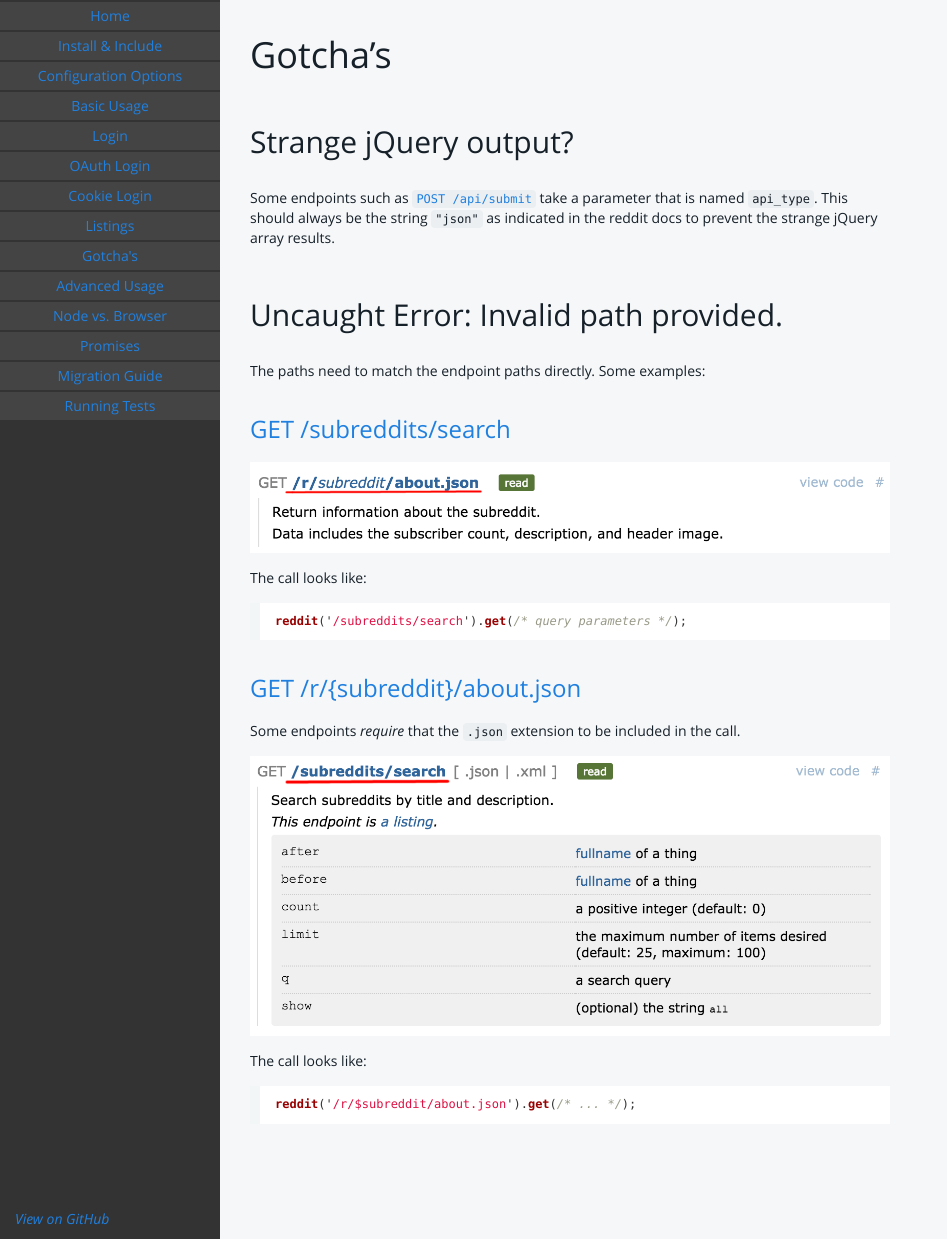
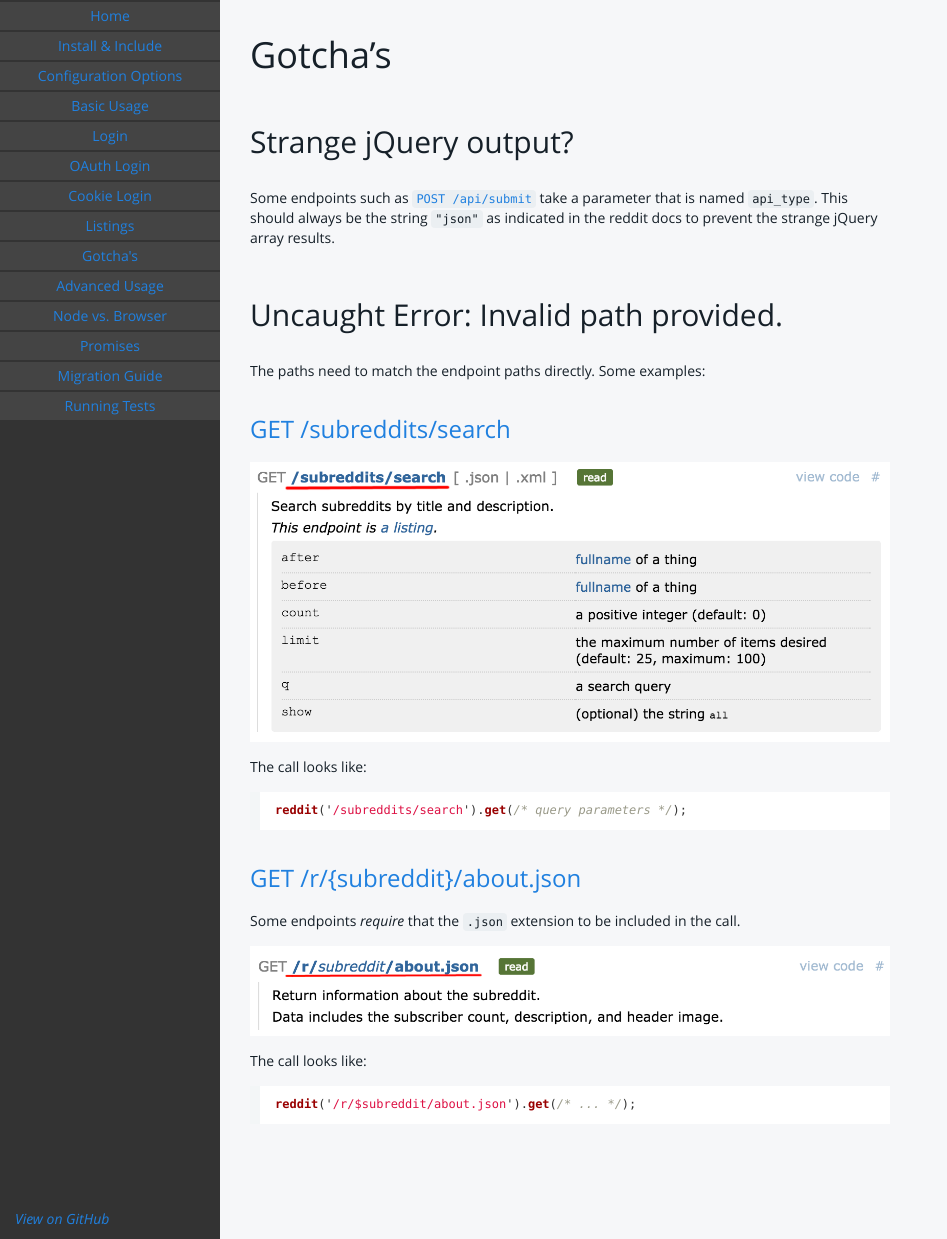
Before and after one commit to terryma/snoocore, a Jekyll site: the page built from gotchas.md, in a window 1280 px wide. Shown: the whole page, without its empty margins (0-947 px from the left). Built offline with Jekyll 4.4.1, drawn with Linux system fonts in a browser that asks for light colours; Markdown is read by kramdown in place of the engine named in the settings.

Commit message:
flipped images around

```diff
--- a/gotchas.md
+++ b/gotchas.md
@@ -16,7 +16,7 @@
 
 ### [GET /subreddits/search](https://www.reddit.com/dev/api#GET_subreddits_search)
 
-![Gotcha Invalid Path - GET /subreddits/search](/snoocore/i/gotcha_invalid_path_1.png)
+![Gotcha Invalid Path - GET /subreddits/search](/snoocore/i/gotcha_invalid_path_2.png)
 
 The call looks like:
 
@@ -28,7 +28,7 @@
 
 Some endpoints *require* that the `.json` extension to be included in the call.
 
-![Gotcha Invalid Path - GET /r/subreddit/about.json](/snoocore/i/gotcha_invalid_path_2.png)
+![Gotcha Invalid Path - GET /r/{subreddit}/about.json](/snoocore/i/gotcha_invalid_path_1.png)
 
 The call looks like:
 
```
